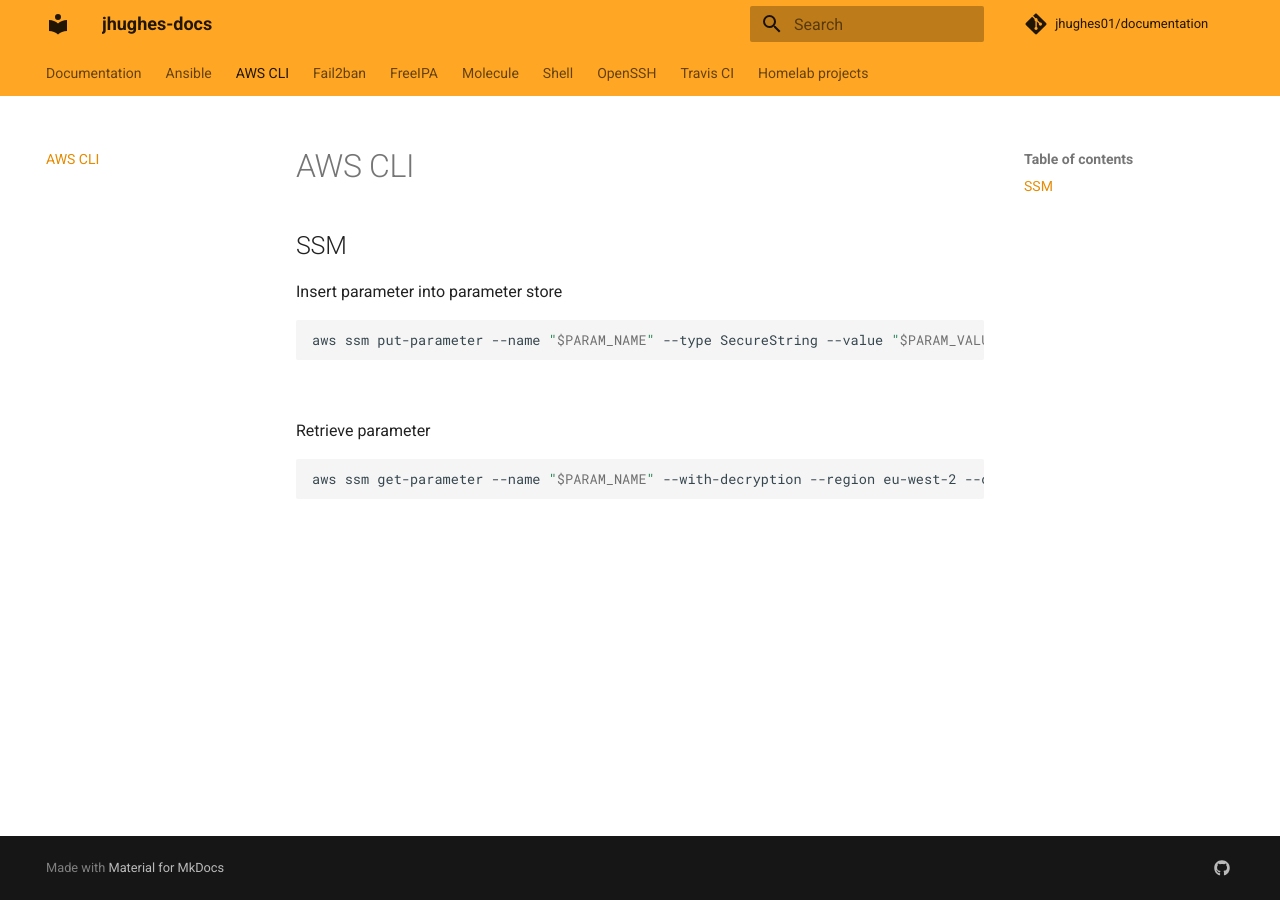
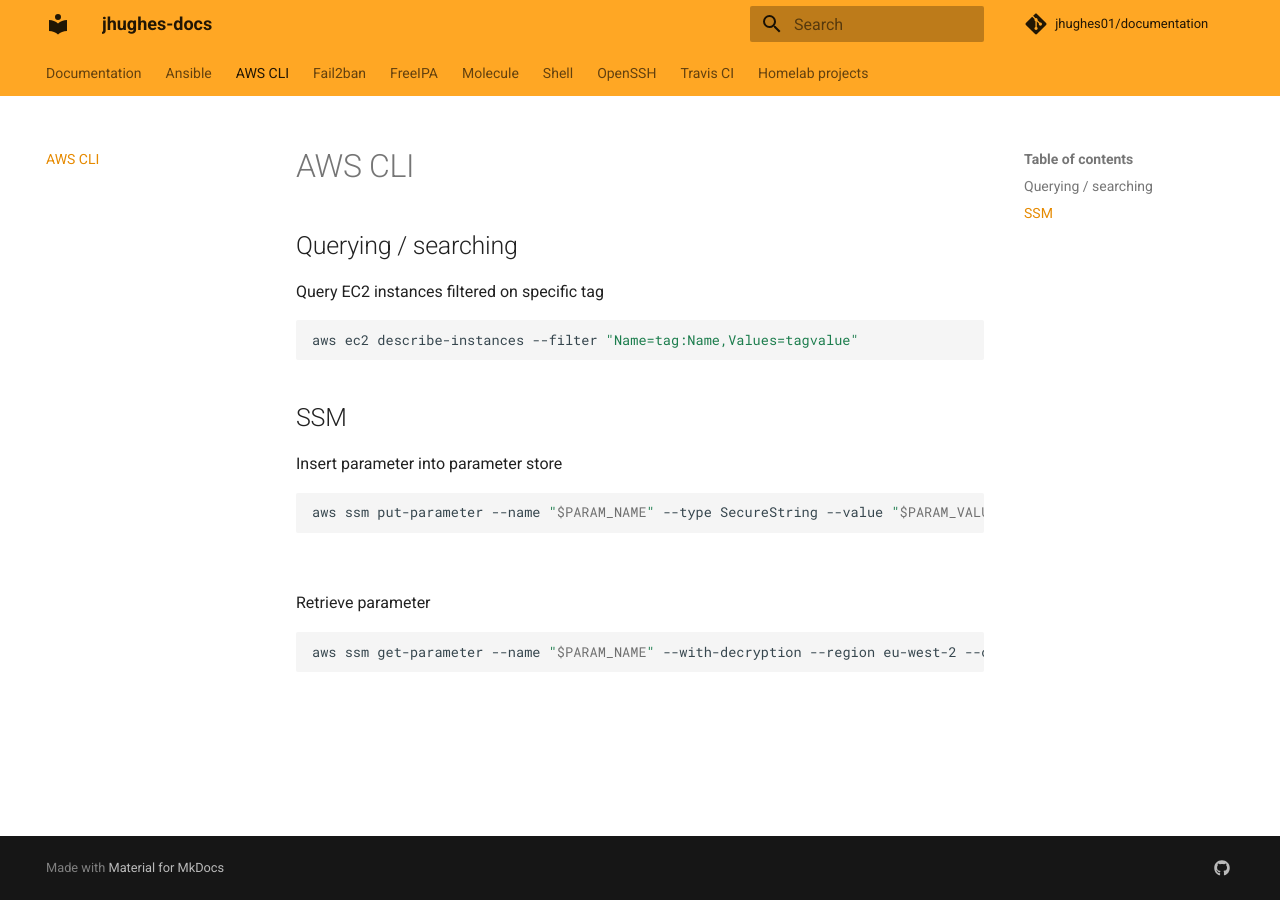
Before and after one commit to jackson-hughes/documentation, an MkDocs documentation site: the page built from docs/aws-cli.md, in a window 1280 px wide. Built offline with MkDocs 1.6.1 and Material for MkDocs 9.7.7, drawn with Linux system fonts in a browser that asks for light colours; comment, search, counter and statistics services are not loaded.

Commit message:
add querying instances based on tag

````diff
--- a/docs/aws-cli.md
+++ b/docs/aws-cli.md
@@ -1,4 +1,12 @@
 # AWS CLI
+
+## Querying / searching
+
+Query EC2 instances filtered on specific tag
+
+```bash
+aws ec2 describe-instances --filter "Name=tag:Name,Values=tagvalue"
+```
 
 ## SSM
 
````
